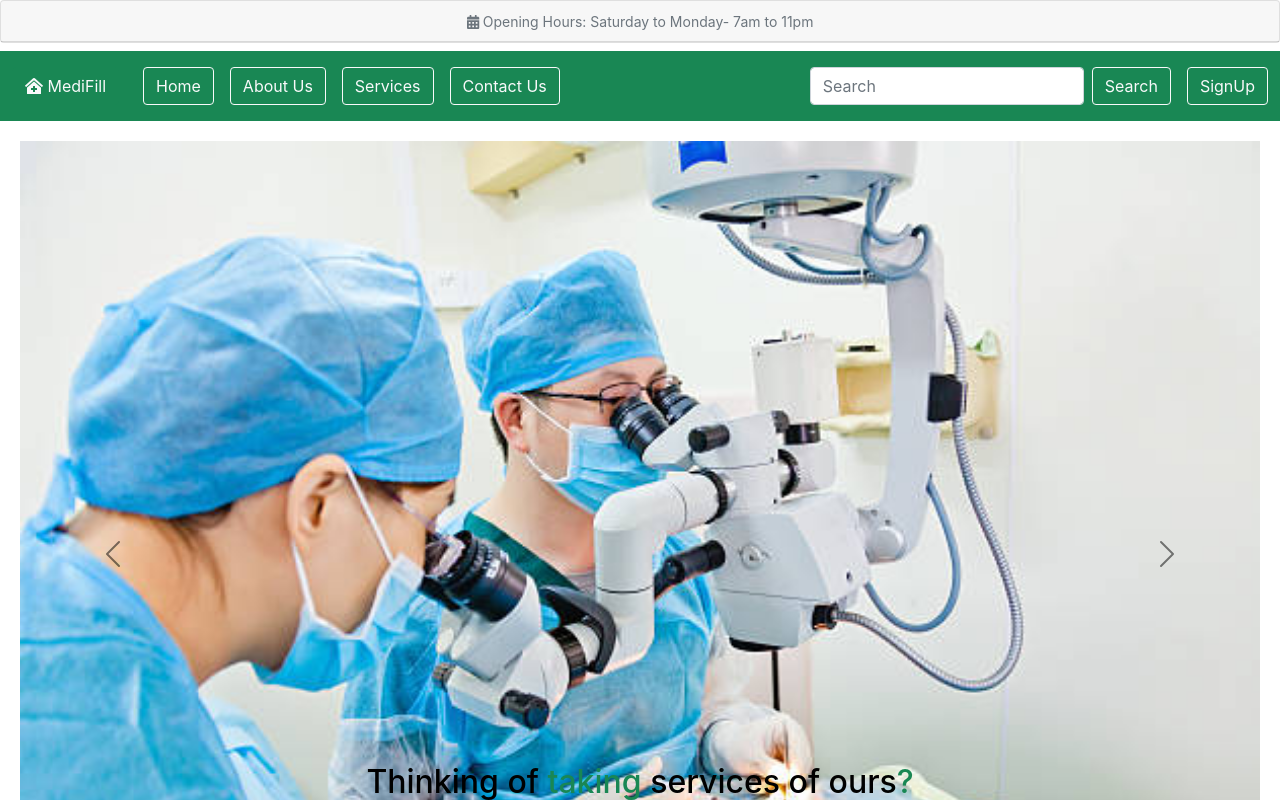
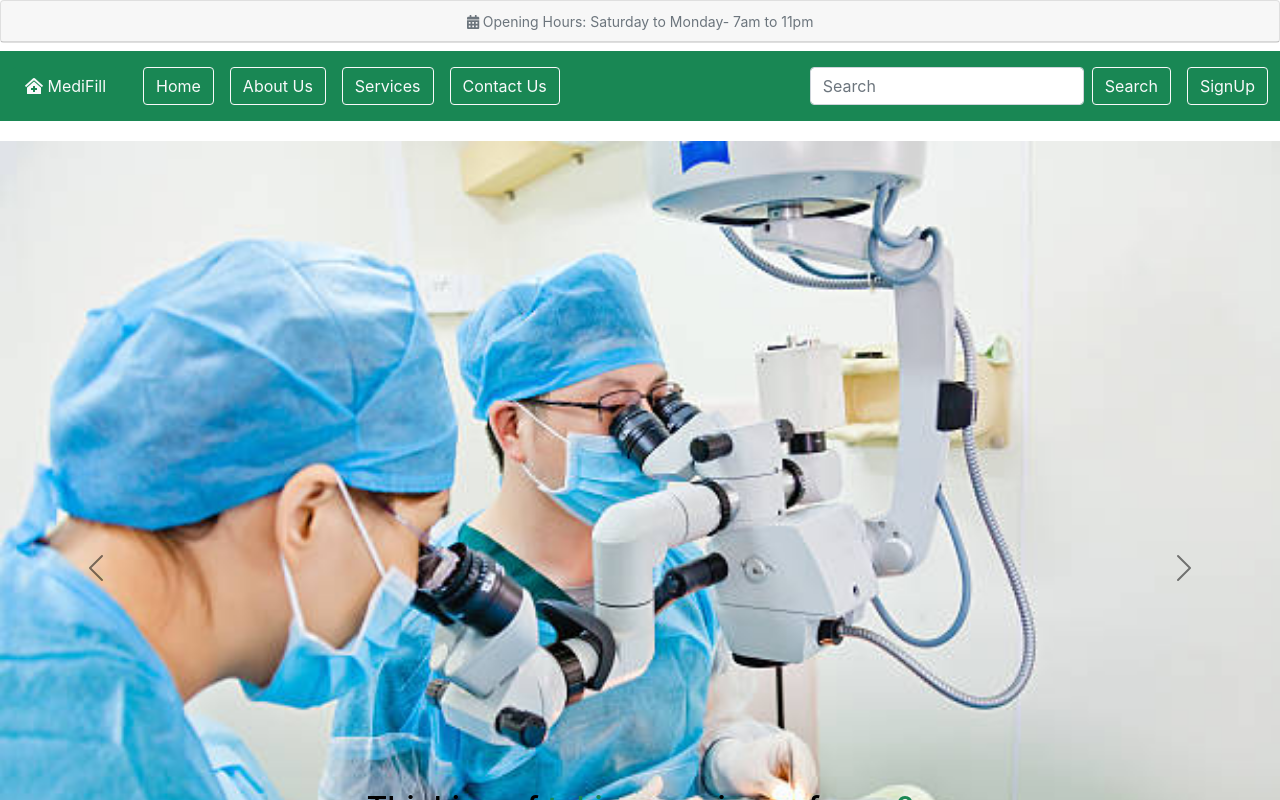
Before and after one commit to Programming-Hero-Web-Course3/healthcare-related-website-iammunna, a React (Create React App) app: page / in a window 1280 px wide. Shown: the top 800 px of the page. Built offline with nearby package versions, Linux system fonts and the light colour scheme.

Commit message:
contact us design completed

```diff
--- a/src/components/HomePage/HomePage.js
+++ b/src/components/HomePage/HomePage.js
@@ -12,7 +12,7 @@ import { BrowserRouter } from 'react-router-dom';
 const HomePage = () => {
     return (
         <div>
-            <Carousel variant="dark" fade style={{ margin: "20px" }}>
+            <Carousel variant="dark" fade style={{ margin: "20px 0" }}>
                 <Carousel.Item>
                     <img
                         className="d-block w-100"
```
